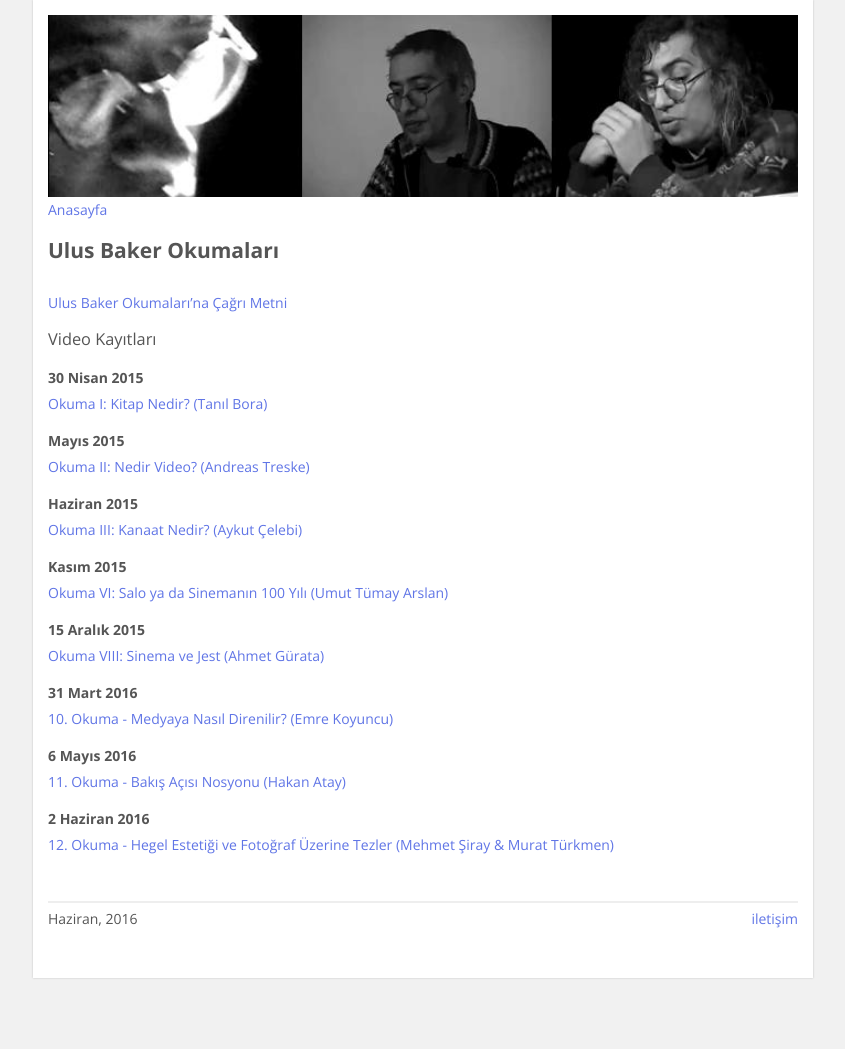
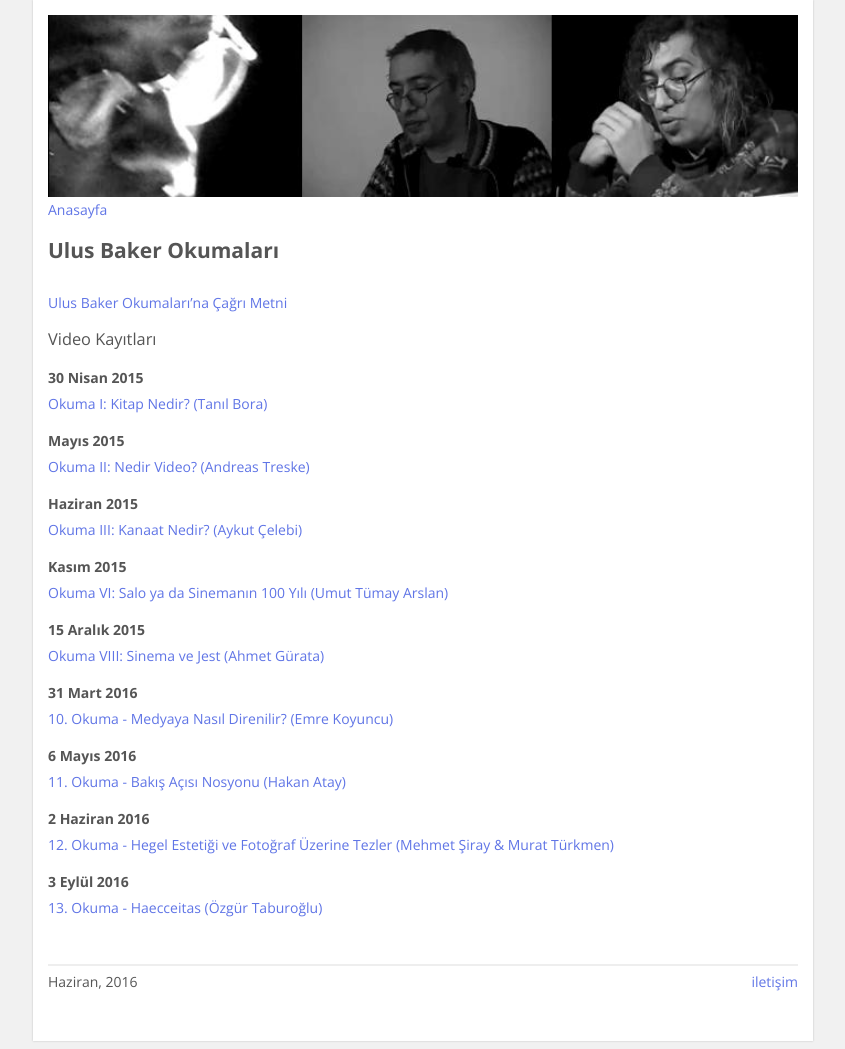
Before and after one commit to ulusbakerbulusmalari/ulusbakerbulusmalari.com, a Jekyll site: the page built from okumalar/index.html, in a window 1280 px wide. Shown: the whole page, without its empty margins (217-1062 px from the left). Built offline with Jekyll 4.4.1, drawn with Linux system fonts in a browser that asks for light colours; nearby versions of some CDN libraries; Markdown is read by kramdown in place of the engine named in the settings; before the commit the page ends 986 px from its top, so only the background shows below that.

Commit message:
Update index.html

```diff
--- a/okumalar/index.html
+++ b/okumalar/index.html
@@ -29,6 +29,9 @@ layout: default
   <span class="video-link"><a href="./okuma11.html">11. Okuma - Bakış Açısı Nosyonu (Hakan Atay)</a></span>
   <h4>2 Haziran 2016</h4>
   <span class="video-link"><a href="./okuma12.html">12. Okuma - Hegel Estetiği ve Fotoğraf Üzerine Tezler (Mehmet Şiray & Murat Türkmen)</a></span>
+  <h4>3 Eylül 2016</h4>
+  <span class="video-link"><a href="./okuma13.html">13. Okuma - Haecceitas (Özgür Taburoğlu)</a></span>
+
 </div>
 <div id="footer">
   <hr>
```
